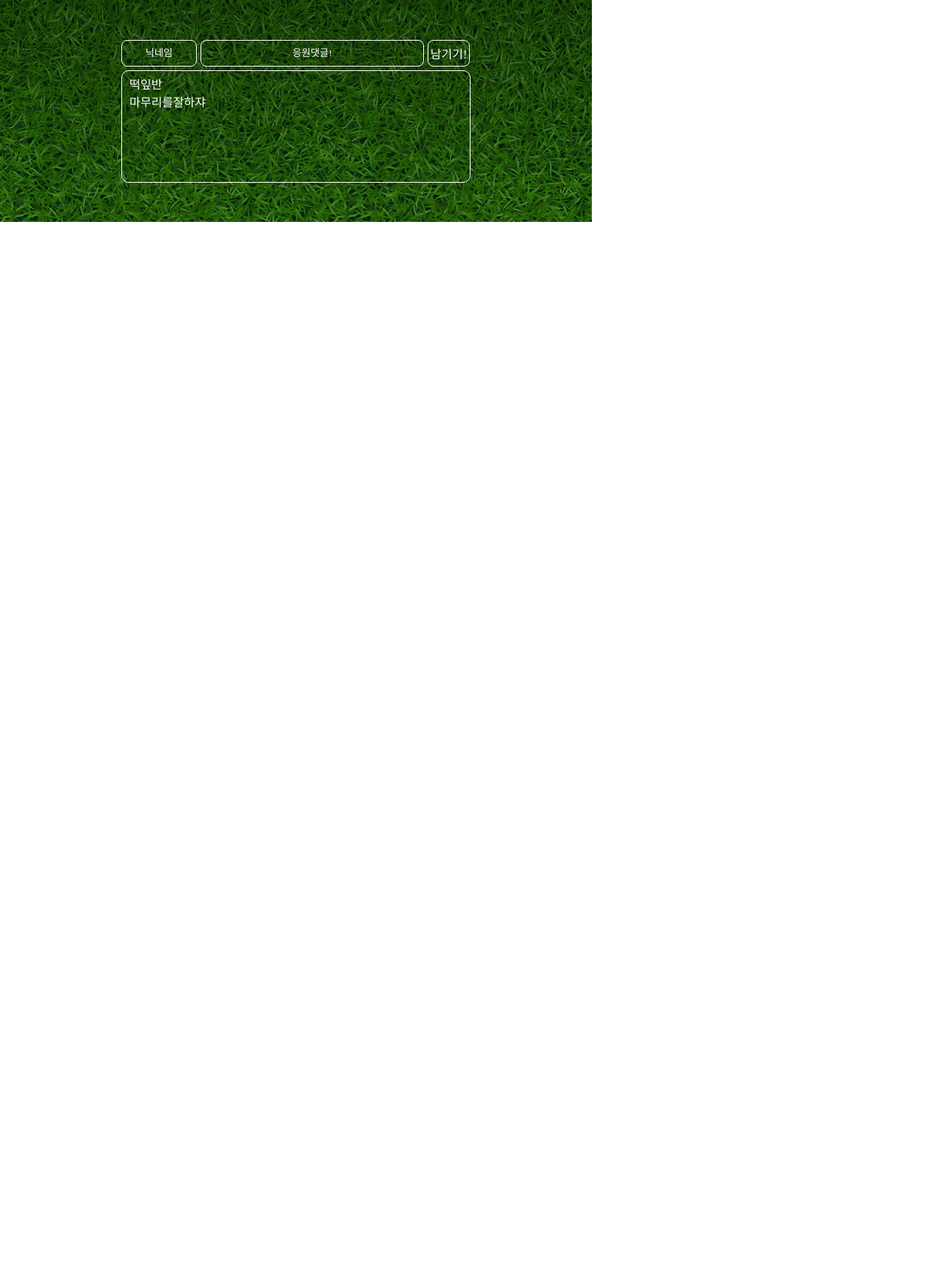
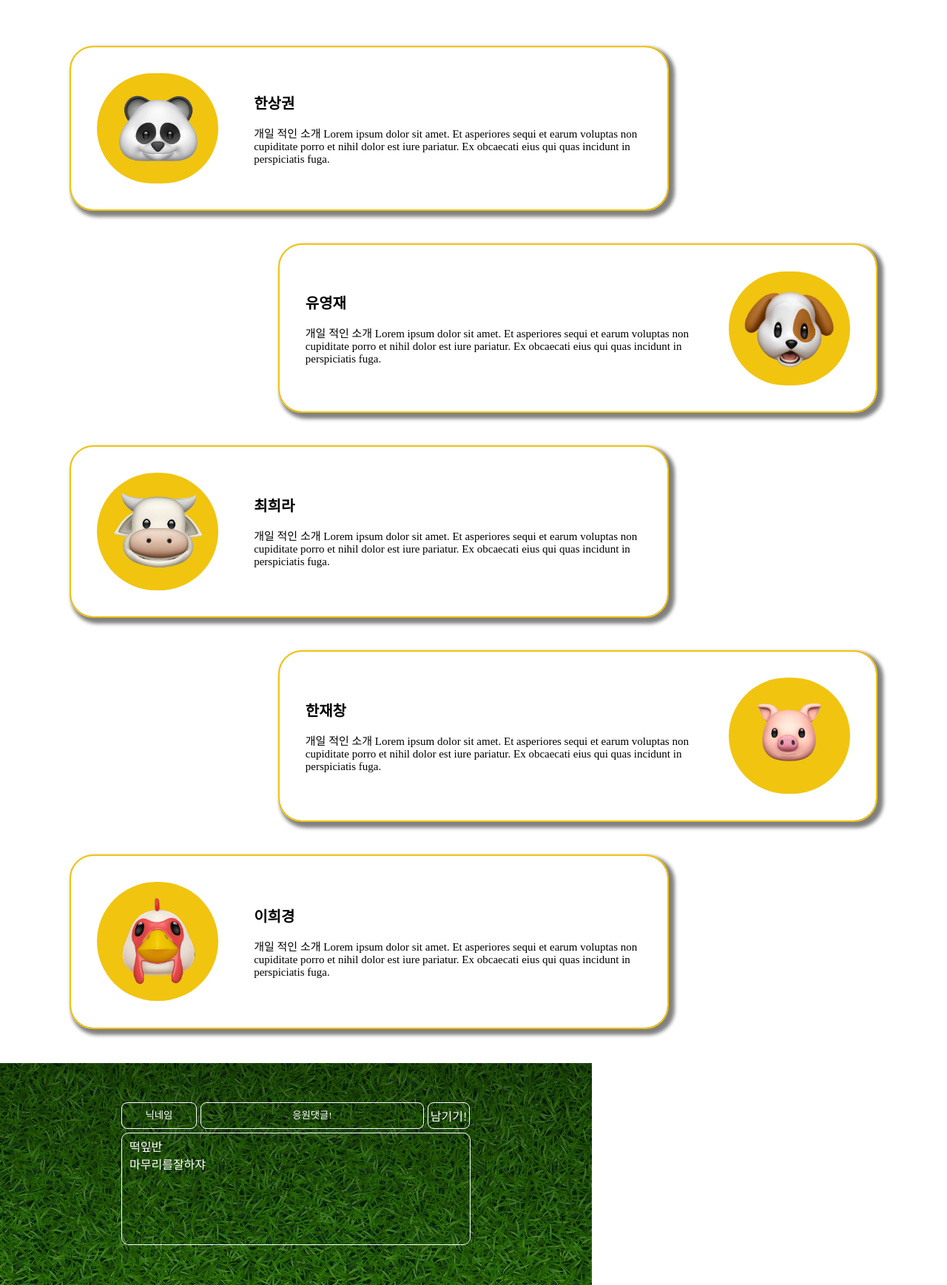
Before and after one commit to Gon1782/miniproject, a Python web app: template templates/index.html in a window 1280 px wide. Shown: the whole page at 74% size. Before the commit the page ends 300 px from the top, so only its background shows below. Run offline with Jinja, Linux system fonts and the light colour scheme; the template is opened without the code that fills it, so the values that code supplies are empty; some web fonts are replaced.

Commit message:
개인소개페이지

```diff
--- a/static/main.css
+++ b/static/main.css
@@ -5,6 +5,8 @@
     font-weight: normal;
     font-style: normal;
     }
+
+ @import url('https://fonts.googleapis.com/css2?family=Hahmlet:wght@200;600&display=swap');
 
 *{
     margin: 0;
@@ -25,9 +27,6 @@ input:focus{
     transition: 0.6s;
 }
 
-
-
-
 .warp{
     width: 100vh;
     height: 300px;
@@ -36,7 +35,6 @@ input:focus{
     justify-content: center;
     align-items: center;
 }
-
 
 .container{
     display: flex;
@@ -106,3 +104,107 @@ input:focus{
     margin-left: 10px;
     font-family: "KOTRAHOPE";
 }
+
+
+/*  개인소개 페이지 시작 */
+.members{
+  padding: 4rem
+}
+
+.member {
+  padding: 2.2rem;
+  outline: 2px solid #F1C40F;
+  max-width: 70%;
+  margin: 0 2rem 3rem 2rem;
+  display: flex;
+  border-radius: 30px;
+  align-items: center;
+  box-shadow: 5px 5px 5px 5px gray;
+  transition: 1s;
+}
+
+.member:hover {
+  transform: scale(1.1);
+}
+
+.left {
+  float: left;
+  box-sizing: border-box;
+}
+
+.right {
+  float: right;
+  box-sizing: border-box;
+}
+
+.member_img {
+  background-color: #F1C40F;
+  border-radius: 100px;
+  padding: 18px
+}
+.member_img_left {
+  margin-right: 3rem;
+
+}
+
+.member_img_right {
+  margin-left: 3rem;
+}
+
+.member_img img{
+  width: 8rem
+}
+
+.memeber_name {
+  font-family: 'KOTRAHOPE', serif;
+  font-weight: 600;
+  font-size: 20px;
+  padding-bottom: 1rem;
+}
+
+.member_information {
+  font-family: 'Hahmlet', serif;
+  font-weight: 200;
+  font-size: 15px;
+}
+
+@media (max-width: 950px) {
+  .member {
+    margin: 2rem;
+    flex-direction: column;
+    align-items: center;
+    max-width: 100%;
+  }
+
+  .right {
+    display:flex;
+    flex-direction: column-reverse;
+  }
+
+  .member_img img{
+    width: 8rem
+
+  }
+
+  .member_img {
+    border-radius: 100px;
+    padding: 18px
+  }
+
+  .member_description {
+    padding-top: 1.2rem;
+    text-align: center;
+  }
+
+  .member_img_left {
+    margin-right: 0rem;
+
+  }
+
+  .member_img_right {
+    margin-left: 0rem;
+  }
+}
+
+
+/*  개인소개 페이지 끝 */
--- a/templates/index.html
+++ b/templates/index.html
@@ -26,9 +26,73 @@
 
     </section>
     <!-- 개인소개페이지 -->
-    <section>
-
-    </section>
+    <section class="members">
+        <div class="member left">
+          <div class="member_img member_img_left">
+            <img src="../static/panda.png" alt="" />
+          </div>
+          <div class="member_description">
+            <p class="memeber_name">한상권</p>
+            <p class="member_information">
+              개일 적인 소개 Lorem ipsum dolor sit amet. Et asperiores sequi et
+              earum voluptas non cupiditate porro et nihil dolor est iure
+              pariatur. Ex obcaecati eius qui quas incidunt in perspiciatis fuga.
+            </p>
+          </div>
+        </div>
+        <div class="member right">
+          <div class="member_description">
+            <p class="memeber_name">유영재</p>
+            <p class="member_information">
+              개일 적인 소개 Lorem ipsum dolor sit amet. Et asperiores sequi et
+              earum voluptas non cupiditate porro et nihil dolor est iure
+              pariatur. Ex obcaecati eius qui quas incidunt in perspiciatis fuga.
+            </p>
+          </div>
+          <div class="member_img member_img_right">
+            <img src="../static/dog.png" alt="" />
+          </div>
+        </div>
+        <div class="member left">
+          <div class="member_img member_img_left">
+            <img src="../static/cow.png" alt="" />
+          </div>
+          <div class="member_description">
+            <p class="memeber_name">최희라</p>
+            <p class="member_information">
+              개일 적인 소개 Lorem ipsum dolor sit amet. Et asperiores sequi et
+              earum voluptas non cupiditate porro et nihil dolor est iure
+              pariatur. Ex obcaecati eius qui quas incidunt in perspiciatis fuga.
+            </p>
+          </div>
+        </div>
+        <div class="member right">
+          <div class="member_description">
+            <p class="memeber_name">한재창</p>
+            <p class="member_information">
+              개일 적인 소개 Lorem ipsum dolor sit amet. Et asperiores sequi et
+              earum voluptas non cupiditate porro et nihil dolor est iure
+              pariatur. Ex obcaecati eius qui quas incidunt in perspiciatis fuga.
+            </p>
+          </div>
+          <div class="member_img member_img_right">
+            <img src="../static/pig.png" alt="" />
+          </div>
+        </div>
+        <div class="member left">
+          <div class="member_img member_img_left">
+            <img src="../static/chicken.png" alt="" />
+          </div>
+          <div class="member_description">
+            <p class="memeber_name">이희경</p>
+            <p class="member_information">
+              개일 적인 소개 Lorem ipsum dolor sit amet. Et asperiores sequi et
+              earum voluptas non cupiditate porro et nihil dolor est iure
+              pariatur. Ex obcaecati eius qui quas incidunt in perspiciatis fuga.
+            </p>
+          </div>
+        </div>
+      </section>
     <!--응원의한마디-->
     <div class="warp">
         <div class="sub">
```
Also changed, not shown: static/chicken.png (added), static/cow.png (added), static/dog.png (added), static/panda.png (added), static/pig.png (added).
